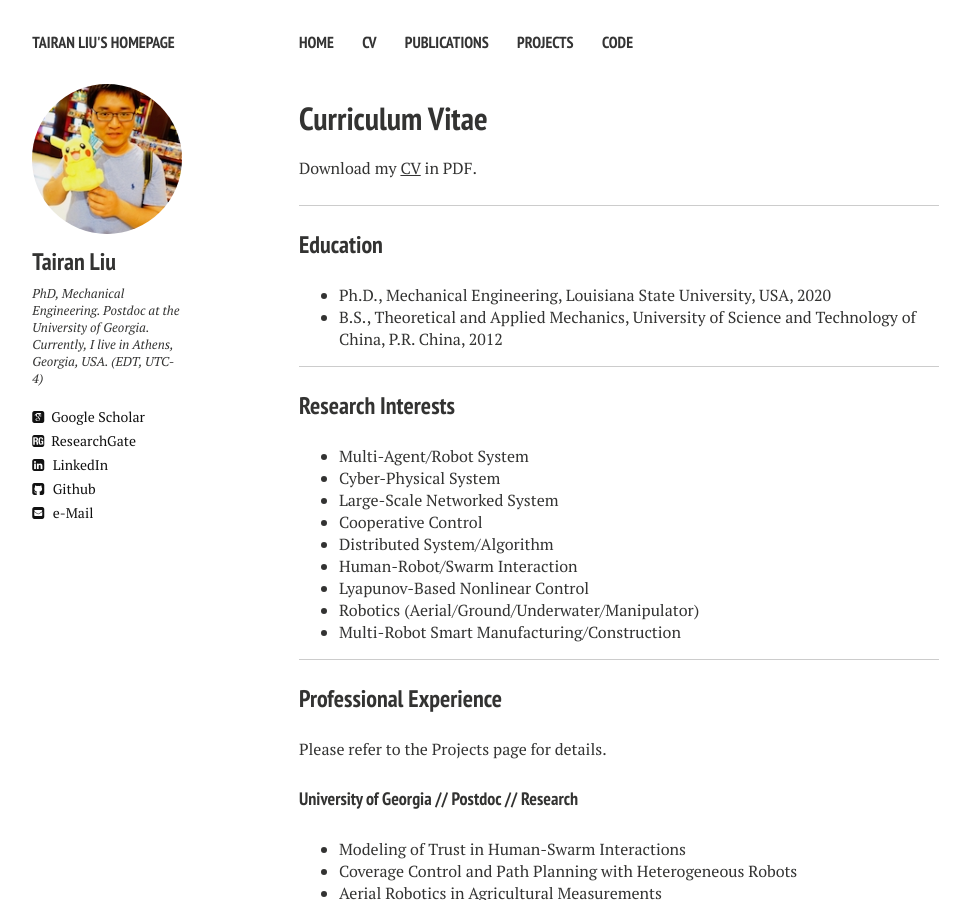
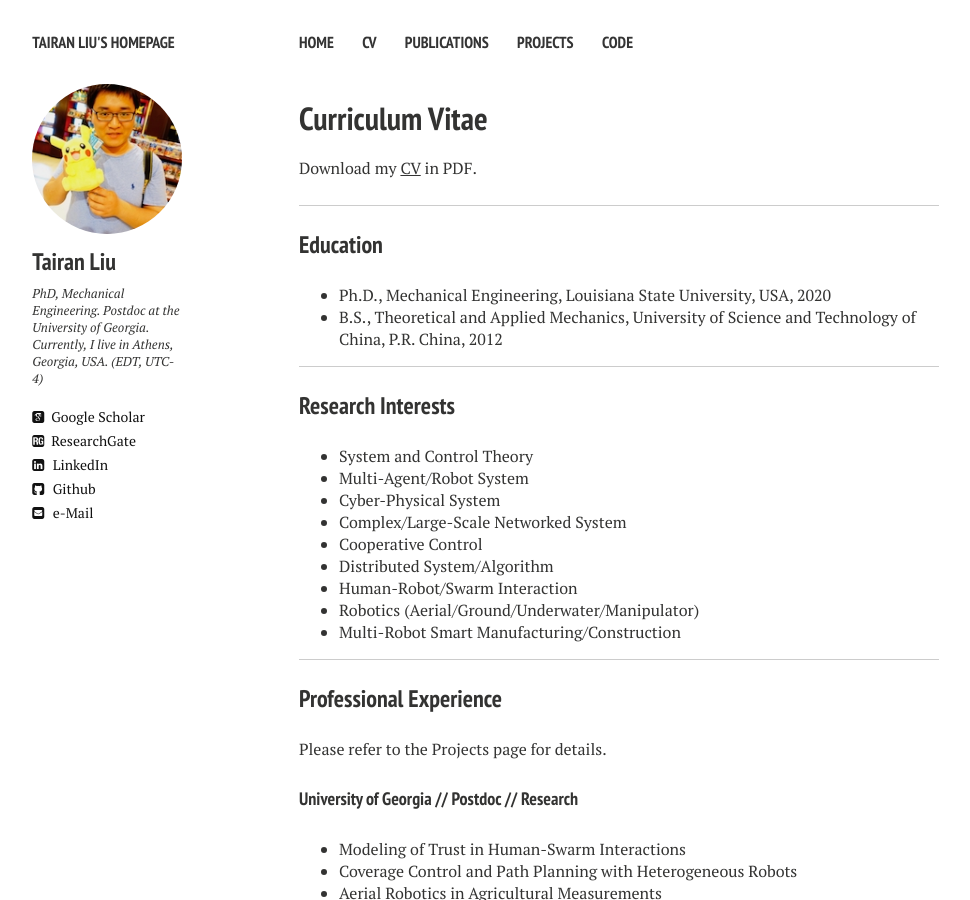
Before and after one commit to liutairan/liutairan.github.io, a Jekyll site: the page built from cv.md, in a window 1280 px wide and 900 px high. Shown: the whole window, without its empty margins (21-991 px from the left). Built offline with Jekyll 4.4.1, drawn with Linux system fonts in a browser that asks for light colours; nearby versions of some CDN libraries.

Commit message:
Update cv.md

```diff
--- a/cv.md
+++ b/cv.md
@@ -22,13 +22,13 @@ Download my <a href="https://liutairan.github.io/TairanLiu-CV.pdf" target="_blan
 
 ### Research Interests
 
+* System and Control Theory
 * Multi-Agent/Robot System
 * Cyber-Physical System
-* Large-Scale Networked System
+* Complex/Large-Scale Networked System
 * Cooperative Control
 * Distributed System/Algorithm
 * Human-Robot/Swarm Interaction
-* Lyapunov-Based Nonlinear Control
 * Robotics (Aerial/Ground/Underwater/Manipulator)
 * Multi-Robot Smart Manufacturing/Construction
 
```
